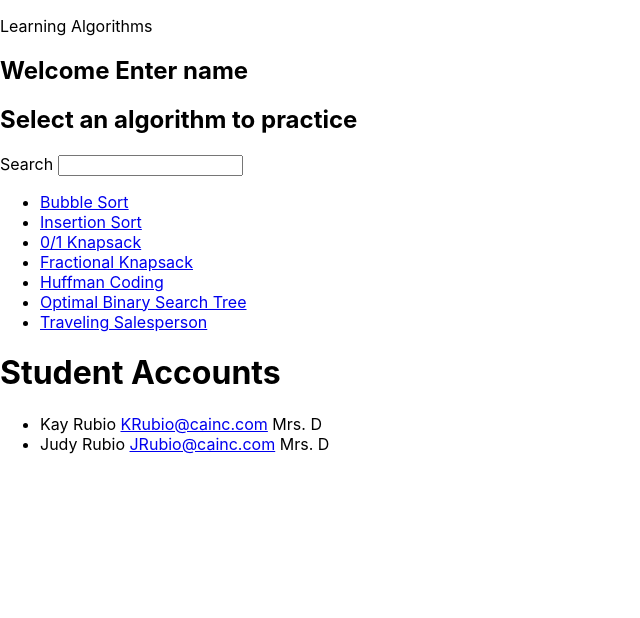
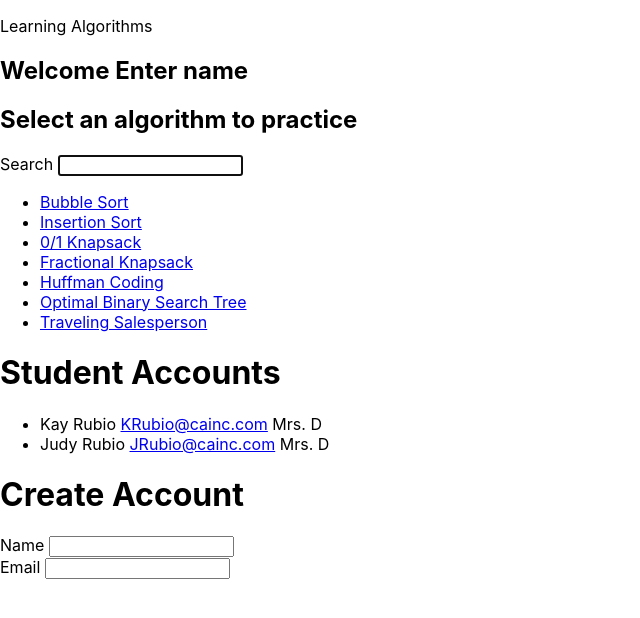
Before and after one commit to KaySRubio/algorithmocean, a React (Create React App) app: page / in a window 1280 px wide. Shown: the top 618 px of the page, without its empty margins (0-640 px from the left). Built offline with nearby package versions, Linux system fonts and the light colour scheme.

Commit message:
Used InputWithLabel component in a new component called Create Account to get name and email

```diff
--- a/src/App.js
+++ b/src/App.js
@@ -5,6 +5,7 @@ import './App.css';
 import ListAlg from './ListAlg';
 import ListStudentAccounts from './ListStudentAccounts';
 import InputWithLabel from './InputWithLabel';
+import CreateAccount from './CreateAccount';
 
 /* Can create the account objects using object literal notation
 const accounts = [
@@ -66,8 +67,10 @@ const searchedAccounts = accounts.filter.(function (account) {
   return account.name.includes(searchTerm);
 });*/
 
-  // dynamic value for searchTerm; if it updates, it will re-render the search component
+  // dynamic value for searchTerm; if it updates, it will re-render the component
   const [searchTerm, setSearchTerm] = React.useState('');
+  let isFocused=true;
+
 
   return (
     <div>
@@ -81,13 +84,15 @@ const searchedAccounts = accounts.filter.(function (account) {
       <h2>Welcome {account.name}</h2>
       <h2>Select an algorithm to practice</h2>
 
-      <InputWithLabel id="search" value={searchTerm} onInputChange={handleSearch}> {/* Render the search component. Pass it the property onSearch which is the handleSearch function */}
+      <InputWithLabel id="search" value={searchTerm} isFocused={isFocused} onInputChange={handleSearch}> {/* Render the search component. Pass it the property onSearch which is the handleSearch function */}
         Search
       </InputWithLabel>
       <ListAlg list={algorithms} searchBy={searchTerm} /> {/* monkey; new component I'm making */}
 
-    <ListStudentAccounts accounts={accounts} /> {/* Render the ListStudentAccounts component. Pass it the property accounts which is an array of account objects*/}
+      <ListStudentAccounts accounts={accounts} /> {/* Render the ListStudentAccounts component. Pass it the property accounts which is an array of account objects*/}
+      <CreateAccount>
 
+      </CreateAccount>
     </div>
   );
 }
--- /dev/null
+++ b/src/CreateAccount.js
@@ -0,0 +1,32 @@
+import InputWithLabel from './InputWithLabel';
+import * as React from 'react';
+
+
+const CreateAccount = () => {
+
+    // this dynamic variable will hold what the user types in the field
+    const [entry, setEntry] = React.useState('');
+    let isFocused=false;
+    // this function will ensure that what the user types in the field actually appears in the field
+    const displayInput = (event) => {
+        setEntry(event.target.value);
+      }
+
+    return (
+        <div>
+            <h1>Create Account</h1>
+            <InputWithLabel id="name" value={entry} isFocused={isFocused} onInputChange={displayInput}>
+            Name
+            </InputWithLabel>
+            <InputWithLabel id="name" value={entry} isFocused={isFocused} onInputChange={displayInput}>
+            Email
+            </InputWithLabel>
+        </div>
+     );
+}
+
+export default CreateAccount;
+
+/*
+
+*/
--- a/src/InputWithLabel.js
+++ b/src/InputWithLabel.js
@@ -1,8 +1,11 @@
+
+
+
 // InputWithLabel Component can be used for any input and any action to take
 // upon input, and show any label needed. Just pass in the label, the value you want
 // it to show, and the action you want to happen onInputChange
-const InputWithLabel = ({ id, value, onInputChange, children }) => {
-    console.log(children);
+const InputWithLabel = ({ id, value, onInputChange, isFocused, children }) => {
+
 
     /* function takes event object as parameter, updates the search term, and then runs onSearch function
     const handleChange = (event) => {
@@ -13,8 +16,8 @@ const InputWithLabel = ({ id, value, onInputChange, children }) => {
     // in JSX, when data in the input is changed, run handleChange function, also show the searchTerm
     return (
       <div>
-        <label htmlFor={id}>{children} </label>
-        <input id={id} type="text" value={value} onChange={onInputChange}/>
+        <label htmlFor={id}> {children} </label>
+        <input id={id} type="text" value={value} autoFocus={isFocused} onChange={onInputChange}/>
         {/*<p> Searching for <strong>{searchTerm}</strong>.</p>*/}
       </div>
      );
```
